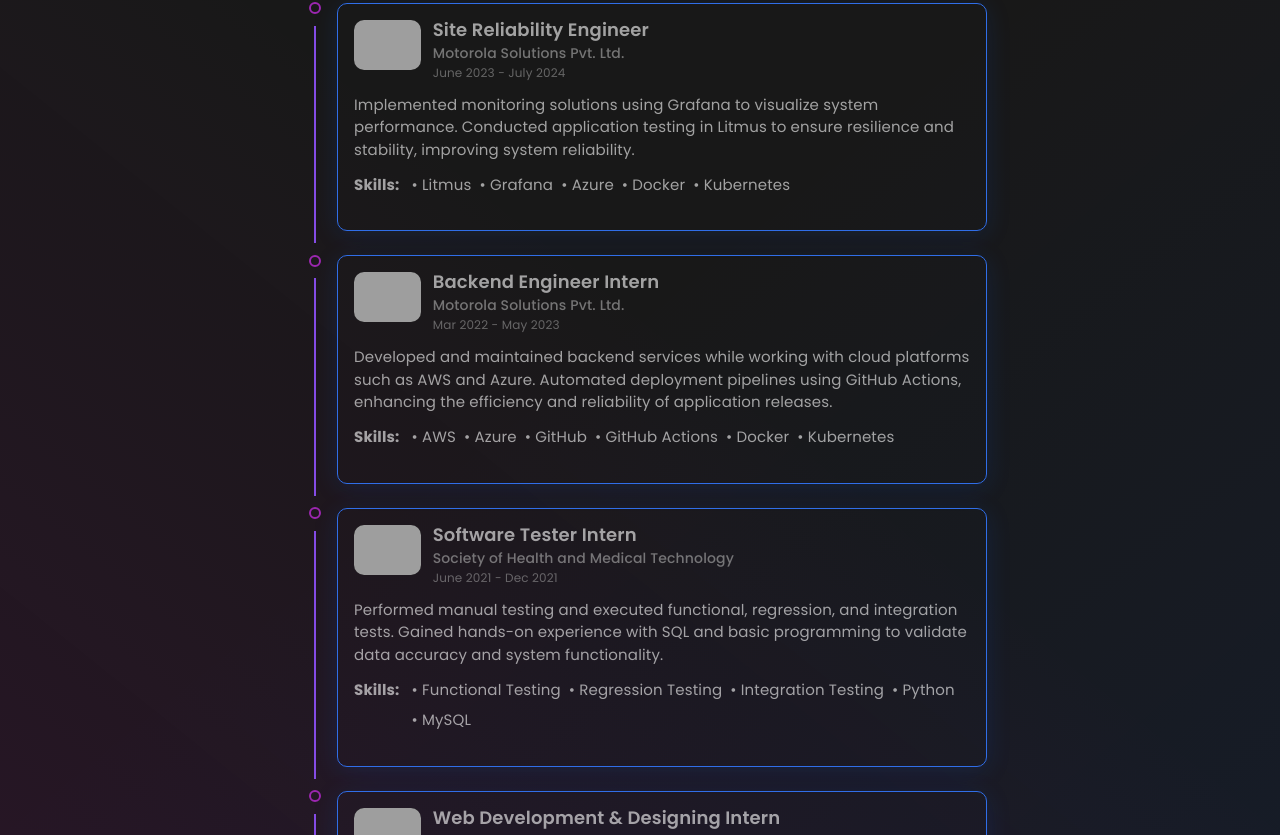
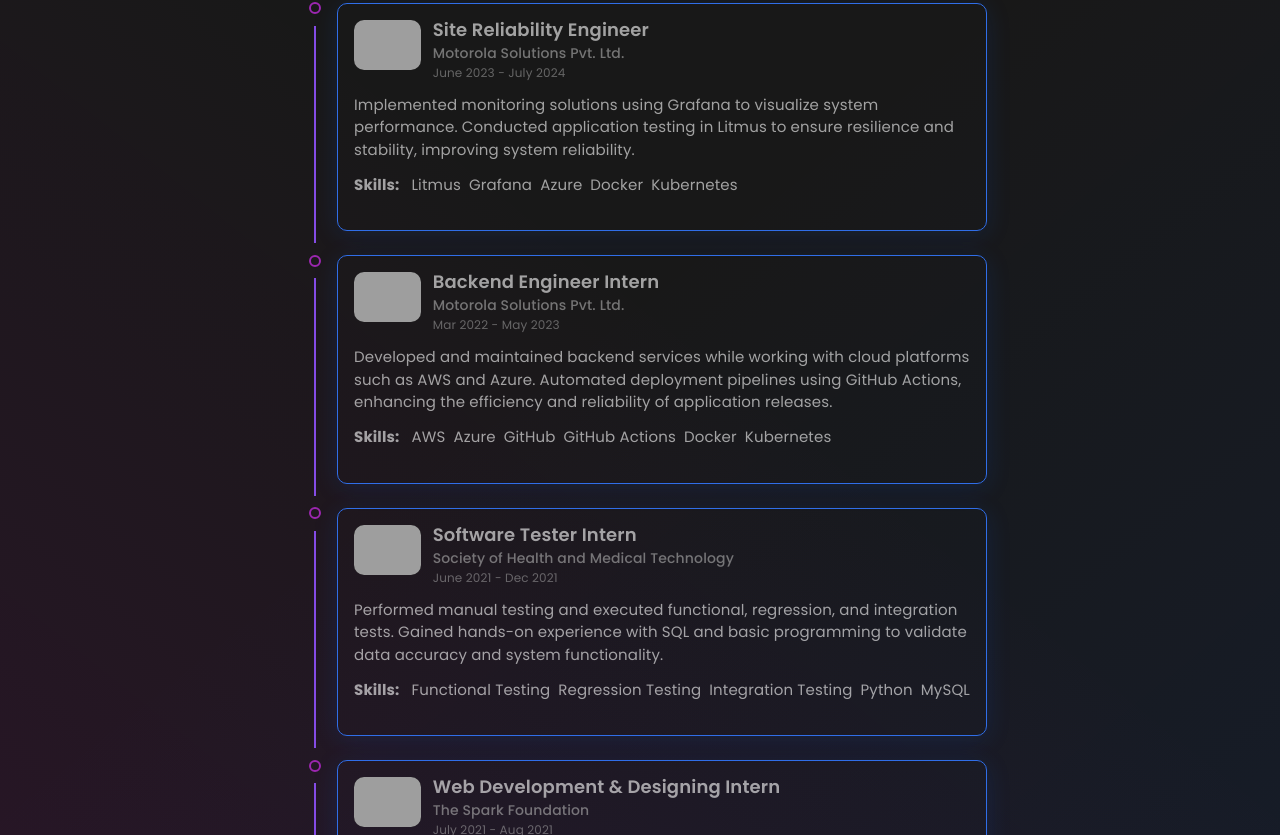
Before and after one commit to ManeeshwarMarpu/My_Portfolio, a React (Create React App) app: page / in a window 1280 px wide. Shown: the part 1905-2740 px from the top of the page. Built offline with nearby package versions, Linux system fonts and the light colour scheme; grey boxes are pictures that could not be loaded.

Commit message:
Fixed unused variable errors in ExperienceCard.jsx & index.js

```diff
--- a/src/components/Cards/ExperienceCard.jsx
+++ b/src/components/Cards/ExperienceCard.jsx
@@ -1,5 +1,6 @@
 import React from 'react'
 import styled from 'styled-components'
+import PropTypes from "prop-types";
 
 const Document = styled.img`
     display: none;
@@ -126,12 +127,7 @@
     gap: 12px;
     margin-top: -10px;
 `
-const certificates = styled.div`
-    width: 100%;
-    display: flex;
-    gap: 12px;
-    margin-top: -10px;
-`
+
 const ItemWrapper = styled.div`
     display: flex;
     flex-wrap: wrap;
@@ -171,9 +167,10 @@
                         <Skills>
                             <b>Skills:</b>
                             <ItemWrapper>
-                                {experience?.skills?.map((skill, index) => (
-                                    <Skill>• {skill}</Skill>
-                                ))}
+                            {experience?.skills?.map((skill, index) => (
+  <Skill key={index}>{skill}</Skill>
+))}
+
                             </ItemWrapper>
                         </Skills>
                     </>
@@ -187,5 +184,8 @@
         </Card>
     )
 }
+ExperienceCard.propTypes = {
+    experience: PropTypes.object.isRequired, // ✅ Ensures `experience` is an object and required
+  };
 
 export default ExperienceCard
```
Also changed, not shown: src/index.js (+4 -4 lines).
